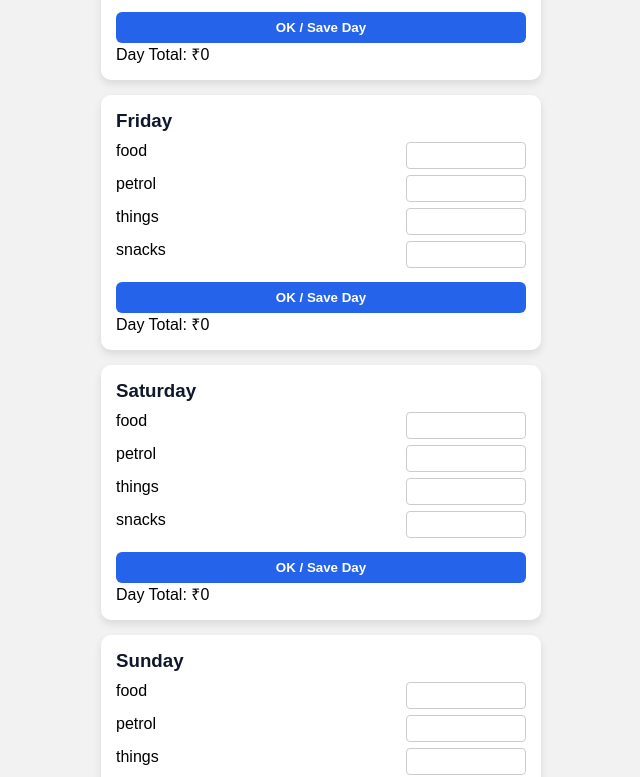
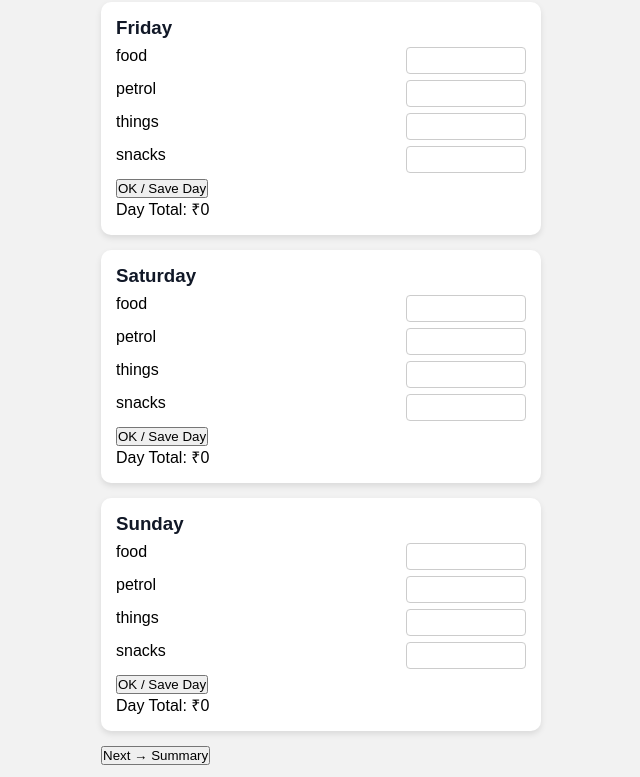
Before and after one commit to RadhakrishnanSA/Money_manager, a React (Vite) app: page / in a window 1280 px wide. Shown: the part 1130-1907 px from the top of the page, without its empty margins (319-959 px from the left). Built offline with nearby package versions, Linux system fonts and the light colour scheme.

Commit message:
Update App.css

```diff
--- a/src/App.css
+++ b/src/App.css
@@ -6,21 +6,28 @@
 
 h1 {
   text-align: center;
-  color: #1e3a8a;
+  color: #1e40af;
+  margin-bottom: 10px;
+}
+
+.datetime {
+  text-align: center;
   margin-bottom: 15px;
+  color: #374151;
+  font-size: 14px;
 }
 
 .card {
-  background: white;
+  background: #ffffff;
   padding: 15px;
   margin-bottom: 15px;
   border-radius: 10px;
-  box-shadow: 0 4px 8px rgba(0, 0, 0, 0.1);
+  box-shadow: 0 3px 6px rgba(0, 0, 0, 0.1);
 }
 
 .day-title {
-  color: #0f172a;
-  margin-bottom: 10px;
+  margin-bottom: 8px;
+  color: #111827;
 }
 
 .row {
@@ -40,30 +47,19 @@ input {
   border: 1px solid #ccc;
 }
 
-button {
-  margin-top: 8px;
-  padding: 8px;
-  width: 100%;
-  border: none;
-  border-radius: 6px;
-  background: #2563eb;
-  color: white;
+.budget-label {
   font-weight: bold;
-  cursor: pointer;
+  color: black;
 }
 
-button.secondary {
-  background: #16a34a;
+.total {
+  margin-top: 6px;
+  font-weight: bold;
 }
 
-.summary-box {
+.summary {
   background: #e0f2fe;
   padding: 15px;
   border-radius: 10px;
-  margin-top: 10px;
-}
-
-.summary-box p {
-  margin: 6px 0;
   font-weight: bold;
 }
```
